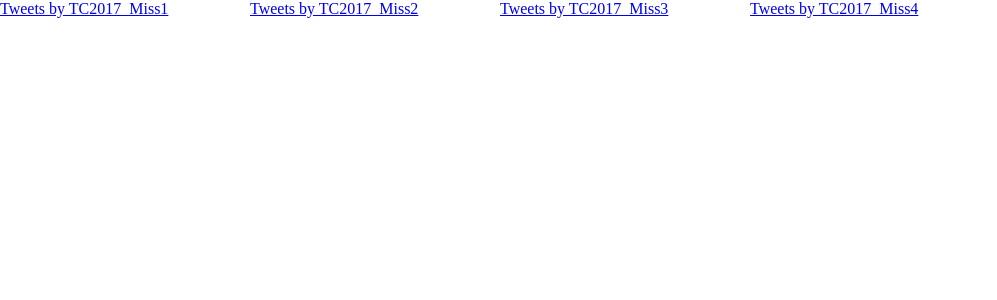
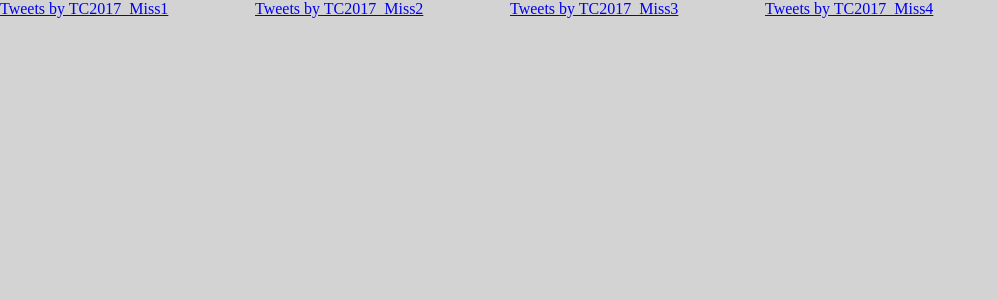
Before and after one commit to sudame/tsukukoretter, a PHP site: page / in a window 1280 px wide. Shown: the top 300 px of the page, without its empty margins (0-997 px from the left). Run offline with PHP 8.4, Linux system fonts and the light colour scheme; some libraries are stand-ins or nearby versions.

Commit message:
modified-style

```diff
--- a/css/main.css
+++ b/css/main.css
@@ -1,11 +1,11 @@
 html, body{
     padding: 0;
     margin: 0;
+    background-color: lightgray;
 }
 
 .wrapper{
     height: 100vh;
-    overflow-x: scroll;
     overflow-y: hidden;
 }
 
@@ -19,4 +19,9 @@ html, body{
     height: 100%;
     min-width: 250px;
     overflow: hidden;
+    margin-right: 5px;
 }
+
+.flex-container div:last-child{
+    margin: 0;
+}
```
